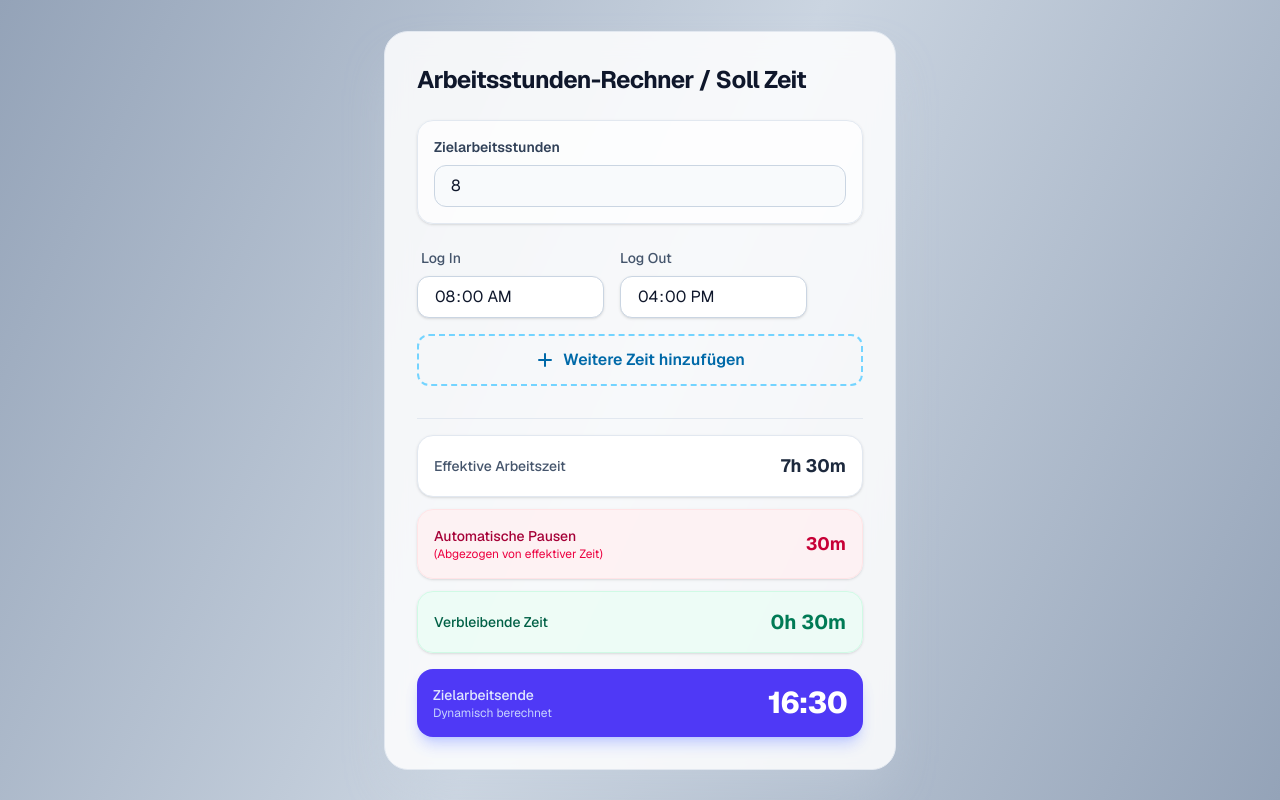
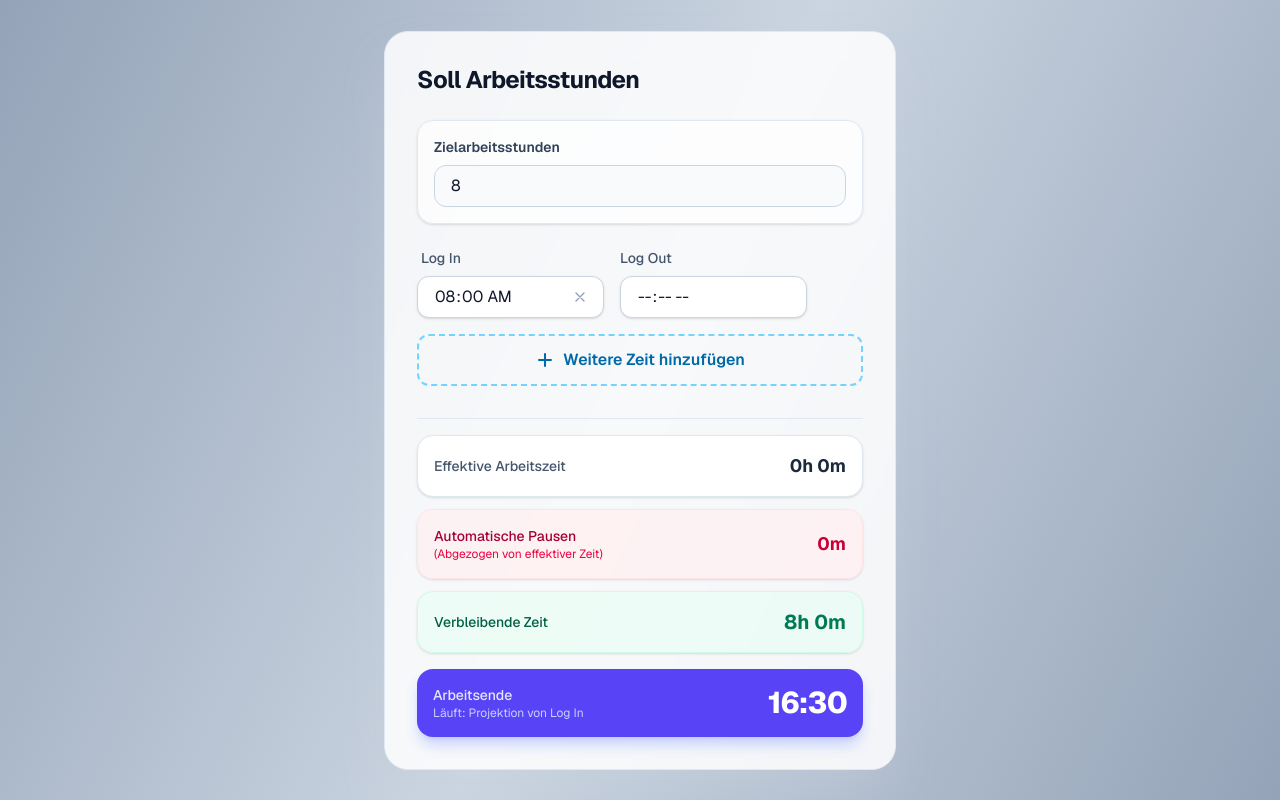
Before and after one commit to pa2si/arbeitsstunden, a Next.js app: page / in a window 1280 px wide. Built offline with nearby package versions, Linux system fonts and the light colour scheme.

Commit message:
log in and log out time can be canceled

```diff
--- a/app/page.tsx
+++ b/app/page.tsx
@@ -13,8 +13,9 @@ export default function WorkTimeCalculator() {
   const [targetHours, setTargetHours] = useState<number | string>(8);
 
   // Dynamic Array for Time Blocks
+  // CHANGED: Initial logout is now empty so it calculates the end time automatically
   const [timeBlocks, setTimeBlocks] = useState<TimeBlock[]>([
-    { login: '08:00', logout: '16:00' },
+    { login: '08:00', logout: '' },
   ]);
 
   // Handlers for dynamic rows
@@ -26,7 +27,6 @@ export default function WorkTimeCalculator() {
     setTimeBlocks(timeBlocks.filter((_, index) => index !== indexToRemove));
   };
 
-  // Ensure 'field' only accepts the keys from our TimeBlock type
   const updateTimeBlock = (
     index: number,
     field: keyof TimeBlock,
@@ -149,6 +149,7 @@ export default function WorkTimeCalculator() {
   const remainingLoggedInTime = totalLoggedInTimeNeeded - rawWorked;
 
   let expectedEndStr = '--:--';
+  let isActiveShift = false;
 
   if (validBlocks.length > 0 && remainingMins > 0 && numericTargetHours > 0) {
     const lastBlock = validBlocks[validBlocks.length - 1];
@@ -157,7 +158,9 @@ export default function WorkTimeCalculator() {
     if (lastBlock.hasOut && lastBlock.out !== null) {
       expectedEndMins = lastBlock.out + remainingLoggedInTime;
     } else {
+      // THIS is where the open-end calculation happens!
       expectedEndMins = lastBlock.in + remainingLoggedInTime;
+      isActiveShift = true;
     }
 
     const expEndH = Math.floor(expectedEndMins / 60) % 24;
@@ -173,7 +176,6 @@ export default function WorkTimeCalculator() {
     expectedEndStr = 'Feierabend! 🎉';
   }
 
-  // Display strings based on calculations
   const workedTimeStr = minsToTimeStr(effectiveWorked);
   const remainingTimeStr = minsToTimeStr(remainingMins);
   const autoBreakStr = `${autoPausesAppliedNow}m`;
@@ -182,7 +184,7 @@ export default function WorkTimeCalculator() {
     <div className='min-h-screen bg-[linear-gradient(115deg,#94a3b8_0%,#cbd5e1_50%,#94a3b8_100%)] flex items-center justify-center p-4 font-sans text-slate-900'>
       <div className='bg-white/85 backdrop-blur-md rounded-3xl shadow-2xl shadow-slate-300/40 p-6 md:p-8 w-full max-w-lg border border-slate-200'>
         <h1 className='text-2xl font-bold mb-6 text-slate-900 tracking-tight'>
-          Arbeitsstunden-Rechner / Soll Zeit
+          Soll Arbeitsstunden
         </h1>
 
         <div className='space-y-6'>
@@ -220,6 +222,7 @@ export default function WorkTimeCalculator() {
                   key={index}
                   className='grid grid-cols-[1fr_1fr_40px] gap-4 items-center'
                 >
+                  <div className='relative w-full h-full'>
                     <input
                       type='time'
                       value={block.login}
@@ -231,9 +234,35 @@ export default function WorkTimeCalculator() {
                       onChange={(e) =>
                         updateTimeBlock(index, 'login', e.target.value)
                       }
-                    className='w-full relative cursor-pointer bg-white border border-slate-300 text-slate-900 rounded-xl px-4 py-2 focus:ring-2 focus:ring-indigo-500 outline-none transition-all shadow-sm
+                      className='w-full h-full relative cursor-pointer bg-white border border-slate-300 text-slate-900 rounded-xl px-4 py-2 focus:ring-2 focus:ring-indigo-500 outline-none transition-all shadow-sm
                       [&::-webkit-calendar-picker-indicator]:absolute [&::-webkit-calendar-picker-indicator]:w-full [&::-webkit-calendar-picker-indicator]:h-full [&::-webkit-calendar-picker-indicator]:opacity-0 [&::-webkit-calendar-picker-indicator]:cursor-pointer'
                     />
+                    {/* Clear Button for Log In */}
+                    {block.login && (
+                      <button
+                        onClick={() => updateTimeBlock(index, 'login', '')}
+                        className='absolute right-3 top-1/2 -translate-y-1/2 text-slate-400 hover:text-slate-600 z-10 p-1 bg-white'
+                        aria-label='Clear time'
+                      >
+                        <svg
+                          xmlns='http://www.w3.org/2000/svg'
+                          className='h-4 w-4'
+                          fill='none'
+                          viewBox='0 0 24 24'
+                          stroke='currentColor'
+                        >
+                          <path
+                            strokeLinecap='round'
+                            strokeLinejoin='round'
+                            strokeWidth={2}
+                            d='M6 18L18 6M6 6l12 12'
+                          />
+                        </svg>
+                      </button>
+                    )}
+                  </div>
+
+                  <div className='relative w-full h-full'>
                     <input
                       type='time'
                       value={block.logout}
@@ -245,9 +274,34 @@ export default function WorkTimeCalculator() {
                       onChange={(e) =>
                         updateTimeBlock(index, 'logout', e.target.value)
                       }
-                    className='w-full relative cursor-pointer bg-white border border-slate-300 text-slate-900 rounded-xl px-4 py-2 focus:ring-2 focus:ring-indigo-500 outline-none transition-all shadow-sm
+                      className='w-full h-full relative cursor-pointer bg-white border border-slate-300 text-slate-900 rounded-xl px-4 py-2 focus:ring-2 focus:ring-indigo-500 outline-none transition-all shadow-sm
                       [&::-webkit-calendar-picker-indicator]:absolute [&::-webkit-calendar-picker-indicator]:w-full [&::-webkit-calendar-picker-indicator]:h-full [&::-webkit-calendar-picker-indicator]:opacity-0 [&::-webkit-calendar-picker-indicator]:cursor-pointer'
                     />
+                    {/* Clear Button for Log Out */}
+                    {block.logout && (
+                      <button
+                        onClick={() => updateTimeBlock(index, 'logout', '')}
+                        className='absolute right-3 top-1/2 -translate-y-1/2 text-slate-400 hover:text-slate-600 z-10 p-1 bg-white'
+                        aria-label='Clear time'
+                      >
+                        <svg
+                          xmlns='http://www.w3.org/2000/svg'
+                          className='h-4 w-4'
+                          fill='none'
+                          viewBox='0 0 24 24'
+                          stroke='currentColor'
+                        >
+                          <path
+                            strokeLinecap='round'
+                            strokeLinejoin='round'
+                            strokeWidth={2}
+                            d='M6 18L18 6M6 6l12 12'
+                          />
+                        </svg>
+                      </button>
+                    )}
+                  </div>
+
                   {timeBlocks.length > 1 ? (
                     <button
                       onClick={() => removeTimeBlock(index)}
@@ -330,18 +384,23 @@ export default function WorkTimeCalculator() {
               </span>
             </div>
 
-            <div className='flex justify-between items-center p-4 bg-indigo-600 rounded-2xl text-white shadow-lg shadow-indigo-300/60 mt-4'>
-              <div className='flex flex-col'>
+            <div className='flex justify-between items-center p-4 bg-indigo-600 rounded-2xl text-white shadow-lg shadow-indigo-300/60 mt-4 relative overflow-hidden'>
+              <div className='flex flex-col relative z-10'>
                 <span className='text-sm font-medium text-indigo-100'>
-                  Zielarbeitsende
+                  Arbeitsende
                 </span>
                 <span className='text-xs text-indigo-200'>
-                  Dynamisch berechnet
+                  {isActiveShift
+                    ? 'Läuft: Projektion von Log In'
+                    : 'Dynamisch berechnet'}
                 </span>
               </div>
-              <span className='text-3xl font-extrabold tracking-tight'>
+              <span className='text-3xl font-extrabold tracking-tight relative z-10 '>
                 {expectedEndStr}
               </span>
+              {isActiveShift && (
+                <div className='absolute top-0 right-0 w-full h-full bg-white opacity-5 rounded-2xl'></div>
+              )}
             </div>
           </div>
         </div>
```
Lines whose indentation alone changed are shown as unchanged.
